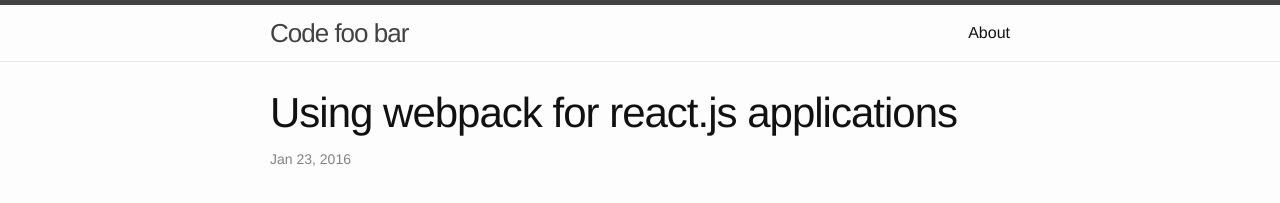
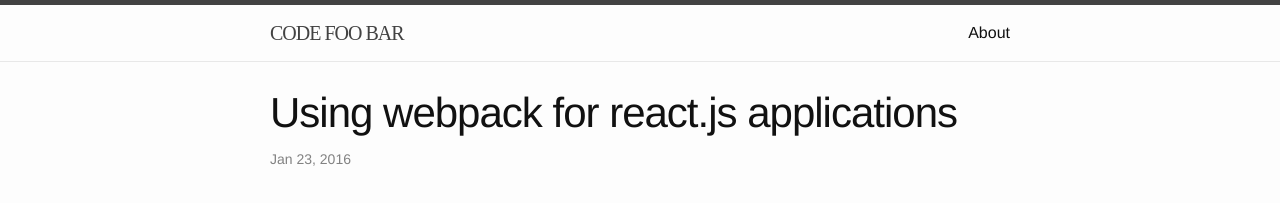
Before and after one commit to kushald/kushald.github.io, a Jekyll site: the page built from _posts/2016-01-23-webpack-for-reactjs.markdown, in a window 1280 px wide. Shown: the top 203 px of the page. Built offline with Jekyll 4.4.1, drawn with Linux system fonts in a browser that asks for light colours.

Commit message:
Title font change

```diff
--- a/_sass/_layout.scss
+++ b/_sass/_layout.scss
@@ -11,7 +11,9 @@
 }
 
 .site-title {
-    font-size: 26px;
+    font-family: jaapokkisubtract-regular;
+    text-transform: uppercase;
+    font-size: 20px;
     font-weight: 300;
     line-height: 56px;
     letter-spacing: -1px;
```
